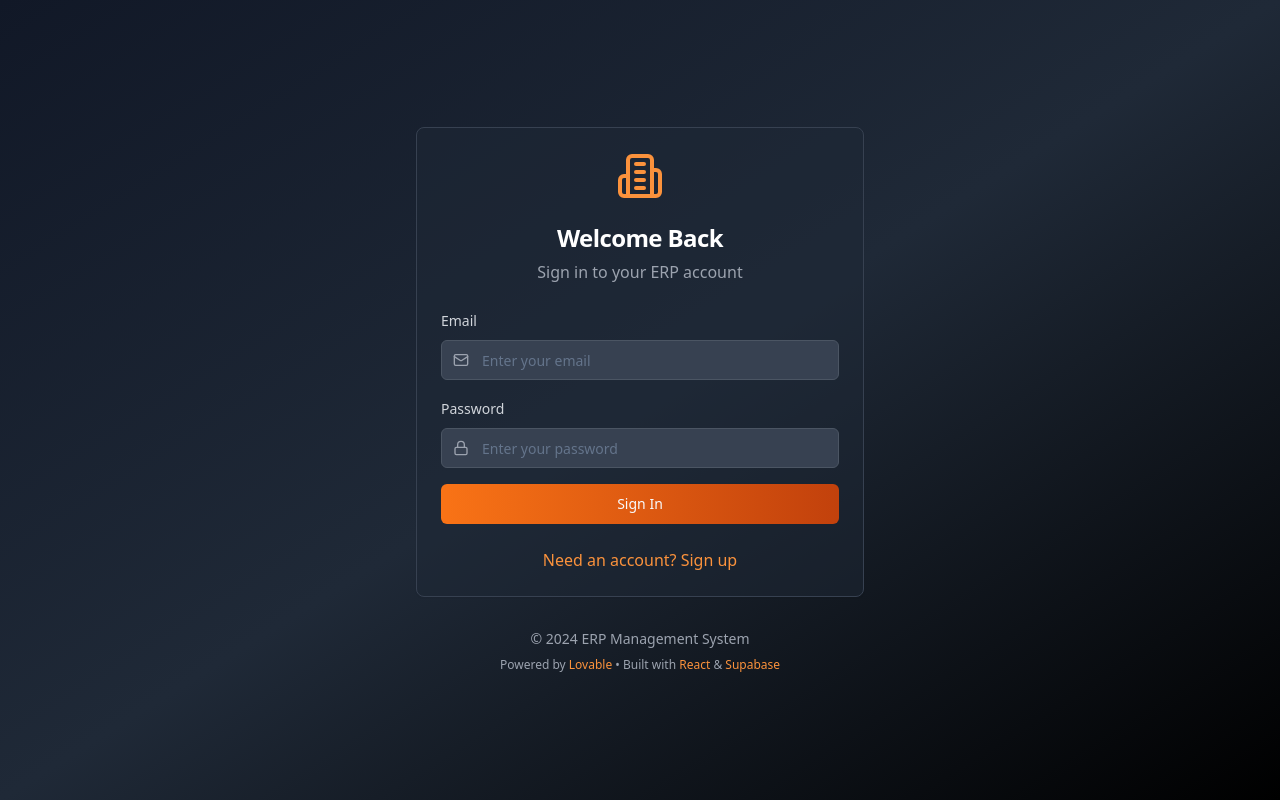
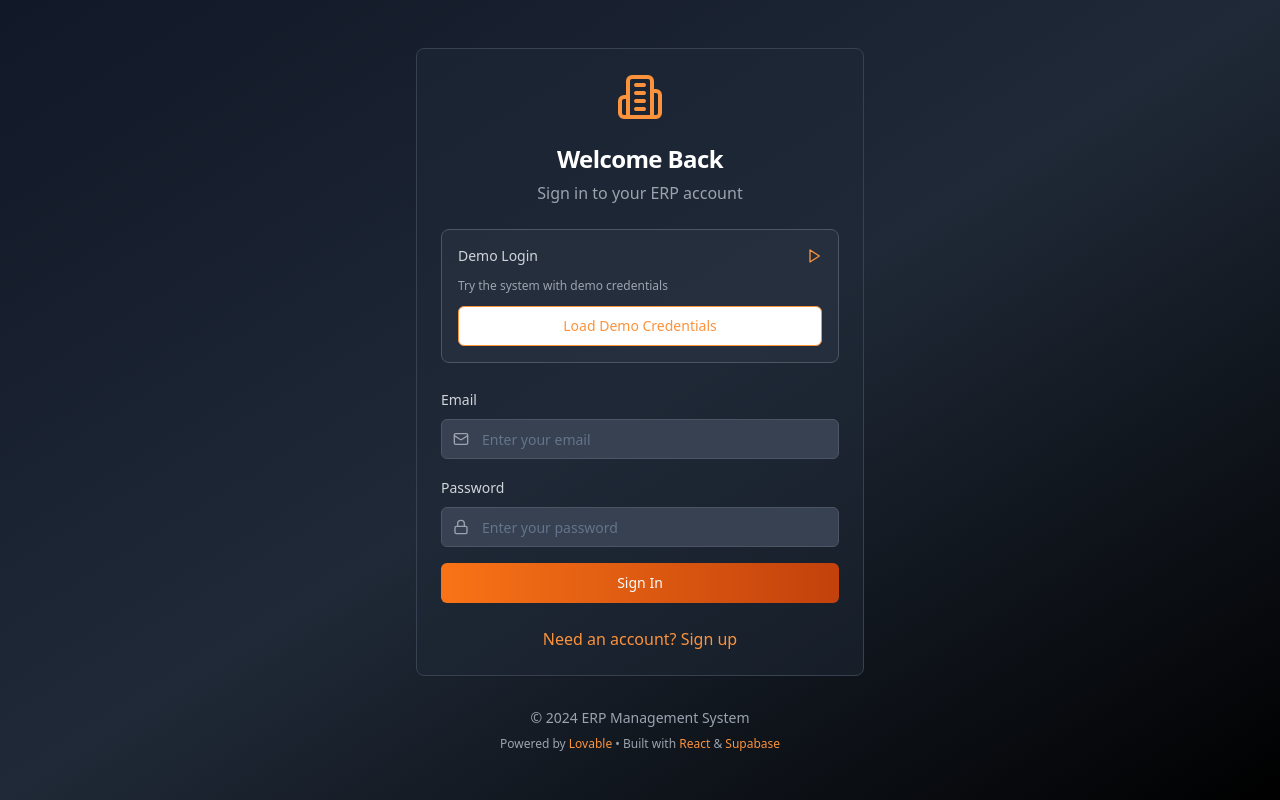
Before and after one commit to ujsen/vater-hr-nexus, a React (Vite) app: page /auth in a window 1280 px wide. Built offline with nearby package versions, Linux system fonts and the light colour scheme.

Commit message:
Add demo login functionality
Implement a demo login feature in the authentication page, allowing users to log in with predefined credentials while retaining the existing sign-up and login options.

```diff
--- a/src/pages/Auth.tsx
+++ b/src/pages/Auth.tsx
@@ -1,3 +1,4 @@
+
 import { useState, useEffect } from "react";
 import { Card, CardContent, CardHeader, CardTitle } from "@/components/ui/card";
 import { Button } from "@/components/ui/button";
@@ -5,7 +6,7 @@ import { Input } from "@/components/ui/input";
 import { Label } from "@/components/ui/label";
 import { supabase } from "@/integrations/supabase/client";
 import { useNavigate } from "react-router-dom";
-import { Building2, Mail, Lock, User } from "lucide-react";
+import { Building2, Mail, Lock, User, Play } from "lucide-react";
 import { useToast } from "@/hooks/use-toast";
 import { useAuth } from "@/hooks/useAuth";
 
@@ -69,6 +70,16 @@ const Auth = () => {
     }
   };
 
+  const handleDemoLogin = () => {
+    setEmail("demo@erp.com");
+    setPassword("demo123456");
+    setIsLogin(true);
+    toast({
+      title: "Demo credentials loaded",
+      description: "Click 'Sign In' to login with demo account",
+    });
+  };
+
   return (
     <div className="min-h-screen bg-gradient-to-br from-gray-900 via-gray-800 to-black flex flex-col items-center justify-center p-6">
       <Card className="w-full max-w-md bg-gray-800/50 border-gray-700">
@@ -84,6 +95,24 @@ const Auth = () => {
           </p>
         </CardHeader>
         <CardContent>
+          {/* Demo Login Section */}
+          <div className="mb-6 p-4 bg-gray-700/30 rounded-lg border border-gray-600">
+            <div className="flex items-center justify-between mb-3">
+              <h3 className="text-sm font-medium text-gray-300">Demo Login</h3>
+              <Play className="w-4 h-4 text-orange-400" />
+            </div>
+            <p className="text-xs text-gray-400 mb-3">
+              Try the system with demo credentials
+            </p>
+            <Button
+              onClick={handleDemoLogin}
+              variant="outline"
+              className="w-full text-orange-400 border-orange-400 hover:bg-orange-400 hover:text-gray-900"
+            >
+              Load Demo Credentials
+            </Button>
+          </div>
+
           <form onSubmit={handleAuth} className="space-y-4">
             {!isLogin && (
               <div className="space-y-2">
```
